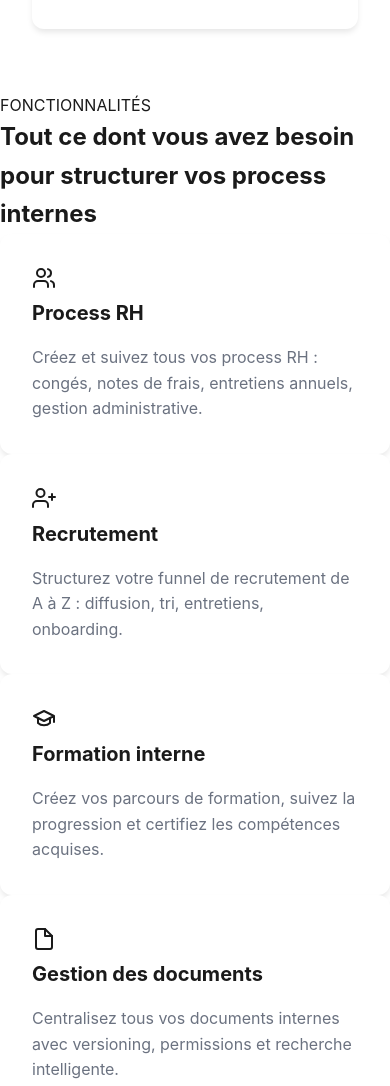
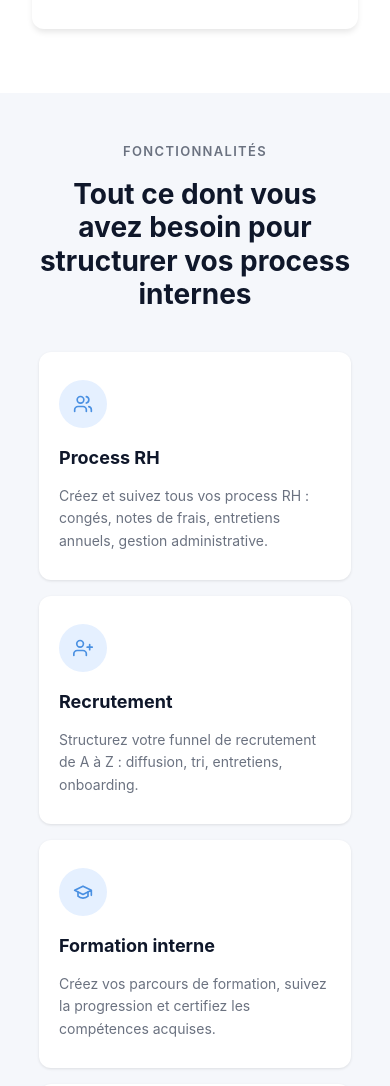
Before and after one commit to Jaemeson-RA/leadgen-site, a website: page flo-landing/index.html in a window 390 px wide. Shown: the part 3239-4325 px from the top of the page. Drawn offline with nearby package versions, Linux system fonts and the light colour scheme.

Commit message:
Restore complete CSS with Framer features section

```diff
--- a/flo-landing/style.css
+++ b/flo-landing/style.css
@@ -3,51 +3,33 @@
 /* ============================================ */
 
 :root {
-    /* Couleurs principales */
     --color-primary: #4A90E2;
     --color-secondary: #20C997;
     --color-dark: #1A1A1A;
     --color-gray: #6B7280;
     --color-light: #F5F7FA;
     --color-white: #FFFFFF;
-
-    /* Couleurs de statut */
     --color-success: #10B981;
     --color-warning: #F59E0B;
     --color-error: #EF4444;
-
-    /* Typographie */
-    --font-primary: -apple-system, BlinkMacSystemFont, 'Segoe UI', Roboto, Oxygen, Ubuntu, Cantarell, sans-serif;
-
-    /* Espacements */
     --spacing-xs: 0.5rem;
     --spacing-sm: 1rem;
     --spacing-md: 1.5rem;
     --spacing-lg: 2rem;
     --spacing-xl: 3rem;
     --spacing-xxl: 4rem;
-
-    /* Border radius */
     --radius-sm: 4px;
     --radius-md: 8px;
     --radius-lg: 12px;
     --radius-xl: 16px;
-
-    /* Shadows */
     --shadow-sm: 0 1px 2px 0 rgba(0, 0, 0, 0.05);
     --shadow-md: 0 4px 6px -1px rgba(0, 0, 0, 0.1);
     --shadow-lg: 0 10px 15px -3px rgba(0, 0, 0, 0.1);
     --shadow-xl: 0 20px 25px -5px rgba(0, 0, 0, 0.1);
-
-    /* Transitions */
     --transition-fast: 150ms ease-in-out;
     --transition-normal: 300ms ease-in-out;
     --transition-slow: 500ms ease-in-out;
 }
-
-/* ============================================ */
-/* RESET & BASE */
-/* ============================================ */
 
 * {
     margin: 0;
@@ -61,7 +43,7 @@ html {
 }
 
 body {
-    font-family: var(--font-primary);
+    font-family: -apple-system, BlinkMacSystemFont, 'Segoe UI', Roboto, Oxygen, Ubuntu, Cantarell, sans-serif;
     line-height: 1.6;
     color: var(--color-dark);
     background-color: var(--color-white);
@@ -87,20 +69,12 @@ button {
     cursor: pointer;
 }
 
-/* ============================================ */
-/* CONTAINER */
-/* ============================================ */
-
 .container {
     width: 100%;
     max-width: 1200px;
     margin: 0 auto;
     padding: 0 var(--spacing-lg);
 }
-
-/* ============================================ */
-/* SECTION */
-/* ============================================ */
 
 .section {
     padding: var(--spacing-xxl) 0;
@@ -129,10 +103,6 @@ button {
     max-width: 700px;
     margin: 0 auto;
 }
-
-/* ============================================ */
-/* HEADER & NAVIGATION */
-/* ============================================ */
 
 .header {
     position: fixed;
@@ -194,7 +164,6 @@ button {
     transition: all var(--transition-fast);
 }
 
-/* Mobile Menu */
 @media (max-width: 768px) {
     .nav__menu {
         position: fixed;
@@ -221,10 +190,6 @@ button {
         display: flex;
     }
 }
-
-/* ============================================ */
-/* BUTTONS */
-/* ============================================ */
 
 .btn {
     display: inline-flex;
@@ -277,10 +242,6 @@ button {
     width: 100%;
     justify-content: center;
 }
-
-/* ============================================ */
-/* HERO SECTION */
-/* ============================================ */
 
 .hero {
     position: relative;
@@ -335,7 +296,6 @@ button {
     font-size: 0.875rem;
 }
 
-/* Mockup CSS */
 .mockup {
     perspective: 1000px;
 }
@@ -451,13 +411,7 @@ button {
     .mockup__main {
         grid-template-columns: 1fr;
     }
-}
-
-/* ============================================ */
-/* PROBLEMES → SOLUTIONS */
-/* ============================================ */
-
-.problems__grid {
+}.problems__grid {
     display: grid;
     grid-template-columns: repeat(3, 1fr);
     gap: var(--spacing-lg);
@@ -514,69 +468,6 @@ button {
         grid-template-columns: 1fr;
     }
 }
-
-/* ============================================ */
-/* FEATURES */
-/* ============================================ */
-
-.features__grid {
-    display: grid;
-    grid-template-columns: repeat(3, 1fr);
-    gap: var(--spacing-lg);
-}
-
-.feature-card {
-    background: var(--color-white);
-    padding: var(--spacing-lg);
-    border-radius: var(--radius-lg);
-    box-shadow: var(--shadow-md);
-    transition: all var(--transition-normal);
-}
-
-.feature-card:hover {
-    transform: translateY(-5px);
-    box-shadow: var(--shadow-xl);
-}
-
-.feature-card__icon {
-    width: 60px;
-    height: 60px;
-    background: linear-gradient(135deg, var(--color-primary) 0%, var(--color-secondary) 100%);
-    border-radius: var(--radius-md);
-    display: flex;
-    align-items: center;
-    justify-content: center;
-    color: var(--color-white);
-    margin-bottom: var(--spacing-md);
-    font-size: 1.5rem;
-}
-
-.feature-card__title {
-    font-size: 1.25rem;
-    margin-bottom: var(--spacing-sm);
-    color: var(--color-dark);
-}
-
-.feature-card__text {
-    color: var(--color-gray);
-    line-height: 1.6;
-}
-
-@media (max-width: 992px) {
-    .features__grid {
-        grid-template-columns: repeat(2, 1fr);
-    }
-}
-
-@media (max-width: 768px) {
-    .features__grid {
-        grid-template-columns: 1fr;
-    }
-}
-
-/* ============================================ */
-/* HOW IT WORKS */
-/* ============================================ */
 
 .steps {
     display: flex;
@@ -644,10 +535,6 @@ button {
         transform: rotate(90deg);
     }
 }
-
-/* ============================================ */
-/* PRICING */
-/* ============================================ */
 
 .pricing__simulator {
     max-width: 600px;
@@ -819,10 +706,6 @@ button {
     }
 }
 
-/* ============================================ */
-/* TESTIMONIALS */
-/* ============================================ */
-
 .testimonials__grid {
     display: grid;
     grid-template-columns: repeat(3, 1fr);
@@ -881,10 +764,6 @@ button {
         grid-template-columns: 1fr;
     }
 }
-
-/* ============================================ */
-/* DEMO FORM */
-/* ============================================ */
 
 .demo__content {
     display: grid;
@@ -987,10 +866,6 @@ button {
     }
 }
 
-/* ============================================ */
-/* FAQ */
-/* ============================================ */
-
 .faq__list {
     max-width: 800px;
     margin: 0 auto;
@@ -1046,13 +921,7 @@ button {
     padding: 0 var(--spacing-md) var(--spacing-md);
     color: var(--color-gray);
     line-height: 1.6;
-}
-
-/* ============================================ */
-/* FOOTER */
-/* ============================================ */
-
-.footer {
+}.footer {
     background: var(--color-dark);
     color: var(--color-white);
     padding: var(--spacing-xxl) 0 var(--spacing-lg);
@@ -1171,10 +1040,6 @@ button {
     }
 }
 
-/* ============================================ */
-/* ANIMATIONS */
-/* ============================================ */
-
 .fade-in {
     opacity: 0;
     transform: translateY(30px);
@@ -1185,3 +1050,173 @@ button {
     opacity: 1;
     transform: translateY(0);
 }
+
+/* ============================================ */
+/* SECTION FONCTIONNALITÉS - FRAMER STYLE */
+/* ============================================ */
+
+.features-section {
+    background-color: #f5f7fb;
+    padding: 80px 0;
+}
+
+.features-inner {
+    max-width: 1200px;
+    margin: 0 auto;
+    padding: 0 20px;
+}
+
+.features-label {
+    text-align: center;
+    font-size: 13px;
+    font-weight: 600;
+    letter-spacing: 0.1em;
+    text-transform: uppercase;
+    color: #6b7280;
+    margin-bottom: 16px;
+}
+
+.features-title {
+    text-align: center;
+    font-size: 36px;
+    font-weight: 700;
+    line-height: 1.2;
+    color: #0f172a;
+    margin: 0 auto 64px;
+    max-width: 800px;
+}
+
+.features-grid {
+    display: grid;
+    grid-template-columns: repeat(4, 1fr);
+    gap: 32px;
+    max-width: 1200px;
+    margin: 0 auto;
+}
+
+.features-section .feature-card {
+    background: #ffffff;
+    border-radius: 12px;
+    padding: 32px 24px;
+    box-shadow: 0 1px 3px rgba(0, 0, 0, 0.1);
+    transition: all 280ms cubic-bezier(0.4, 0, 0.2, 1);
+}
+
+.feature-icon {
+    width: 56px;
+    height: 56px;
+    border-radius: 50%;
+    background: #e5f0ff;
+    color: #4A90E2;
+    display: flex;
+    align-items: center;
+    justify-content: center;
+    margin-bottom: 20px;
+    transition: all 280ms cubic-bezier(0.4, 0, 0.2, 1);
+}
+
+.feature-icon svg {
+    width: 24px;
+    height: 24px;
+    stroke: currentColor;
+}
+
+.features-section .feature-card__title {
+    font-size: 20px;
+    font-weight: 700;
+    color: #0f172a;
+    margin: 0 0 12px 0;
+    transition: all 280ms cubic-bezier(0.4, 0, 0.2, 1);
+}
+
+.features-section .feature-card__text {
+    font-size: 15px;
+    line-height: 1.6;
+    color: #6b7280;
+    margin: 0;
+    transition: all 280ms cubic-bezier(0.4, 0, 0.2, 1);
+}
+
+@media (hover: hover) and (pointer: fine) {
+    .features-section .feature-card:hover {
+        background: #4A90E2;
+        box-shadow: 0 10px 30px rgba(74, 144, 226, 0.2);
+        transform: translateY(-4px);
+    }
+
+    .features-section .feature-card:hover .feature-icon {
+        background: rgba(255, 255, 255, 0.2);
+        color: #ffffff;
+    }
+
+    .features-section .feature-card:hover .feature-card__title {
+        color: #ffffff;
+    }
+
+    .features-section .feature-card:hover .feature-card__text {
+        color: rgba(255, 255, 255, 0.9);
+    }
+}
+
+@media (max-width: 992px) {
+    .features-section {
+        padding: 60px 0;
+    }
+
+    .features-inner {
+        padding: 0 5%;
+    }
+
+    .features-title {
+        font-size: 32px;
+        margin-bottom: 48px;
+    }
+
+    .features-grid {
+        grid-template-columns: repeat(2, 1fr);
+        gap: 20px;
+    }
+}
+
+@media (max-width: 640px) {
+    .features-section {
+        padding: 48px 0;
+    }
+
+    .features-inner {
+        padding: 0 10%;
+    }
+
+    .features-title {
+        font-size: 28px;
+        margin-bottom: 40px;
+    }
+
+    .features-grid {
+        grid-template-columns: 1fr;
+        gap: 16px;
+    }
+
+    .features-section .feature-card {
+        padding: 28px 20px;
+    }
+
+    .feature-icon {
+        width: 48px;
+        height: 48px;
+        margin-bottom: 16px;
+    }
+
+    .feature-icon svg {
+        width: 20px;
+        height: 20px;
+    }
+
+    .features-section .feature-card__title {
+        font-size: 18px;
+    }
+
+    .features-section .feature-card__text {
+        font-size: 14px;
+    }
+}
```
